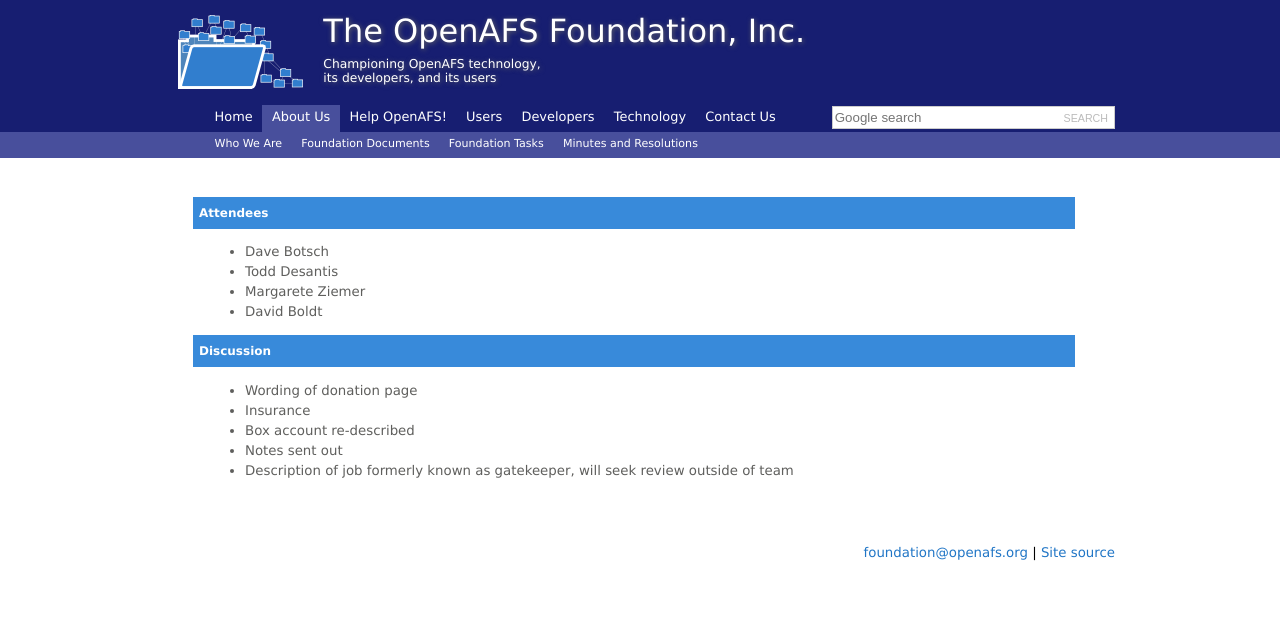
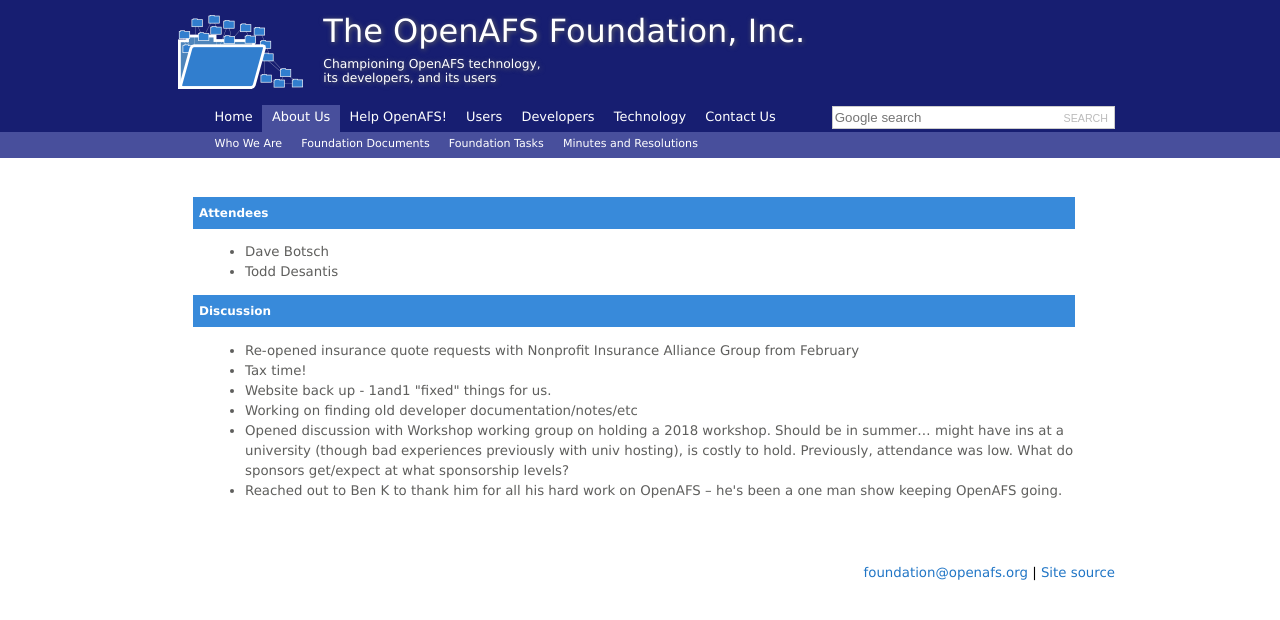
Before and after one commit to openafsfoundation/openafsfoundation.org, a Jekyll site: the page built from about/minutes/2017-07-19/index.md, in a window 1280 px wide. Shown: the top 620 px of the page. Built offline with Jekyll 4.4.1, drawn with Linux system fonts in a browser that asks for light colours.

Commit message:
Update index.md

```diff
--- a/about/minutes/2017-07-19/index.md
+++ b/about/minutes/2017-07-19/index.md
@@ -7,13 +7,12 @@
 
 * Dave Botsch
 * Todd Desantis
-* Margarete Ziemer
-* David Boldt
 
 ### Discussion ###
 
-* Wording of donation page
-* Insurance
-* Box account re-described
-* Notes sent out
-* Description of job formerly known as gatekeeper, will seek review outside of team
+* Re-opened insurance quote requests with Nonprofit Insurance Alliance Group from February
+* Tax time!
+* Website back up - 1and1 "fixed" things for us.
+* Working on finding old developer documentation/notes/etc
+* Opened discussion with Workshop working group on holding a 2018 workshop. Should be in summer... might have ins at a university (though bad experiences previously with univ hosting), is costly to hold. Previously, attendance was low. What do sponsors get/expect at what sponsorship levels?
+* Reached out to Ben K to thank him for all his hard work on OpenAFS -- he's been a one man show keeping OpenAFS going.
```
Also changed, not shown: other parts of about/minutes/2017-07-19/index.md (+1 -1 lines).
